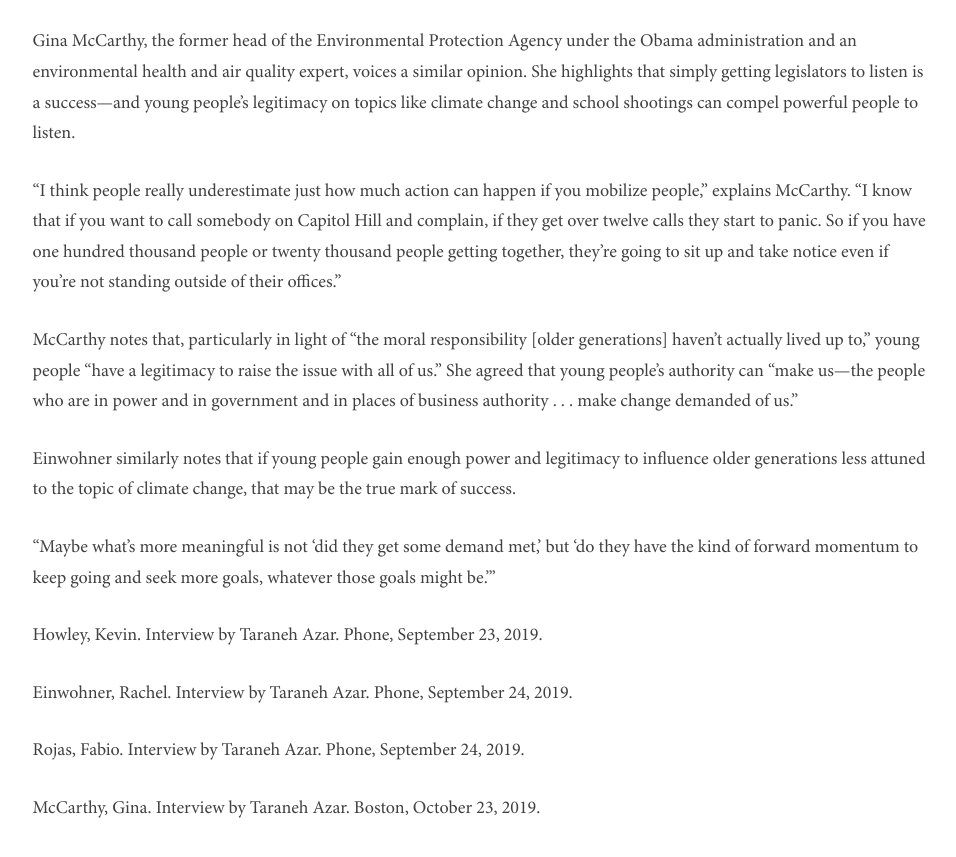
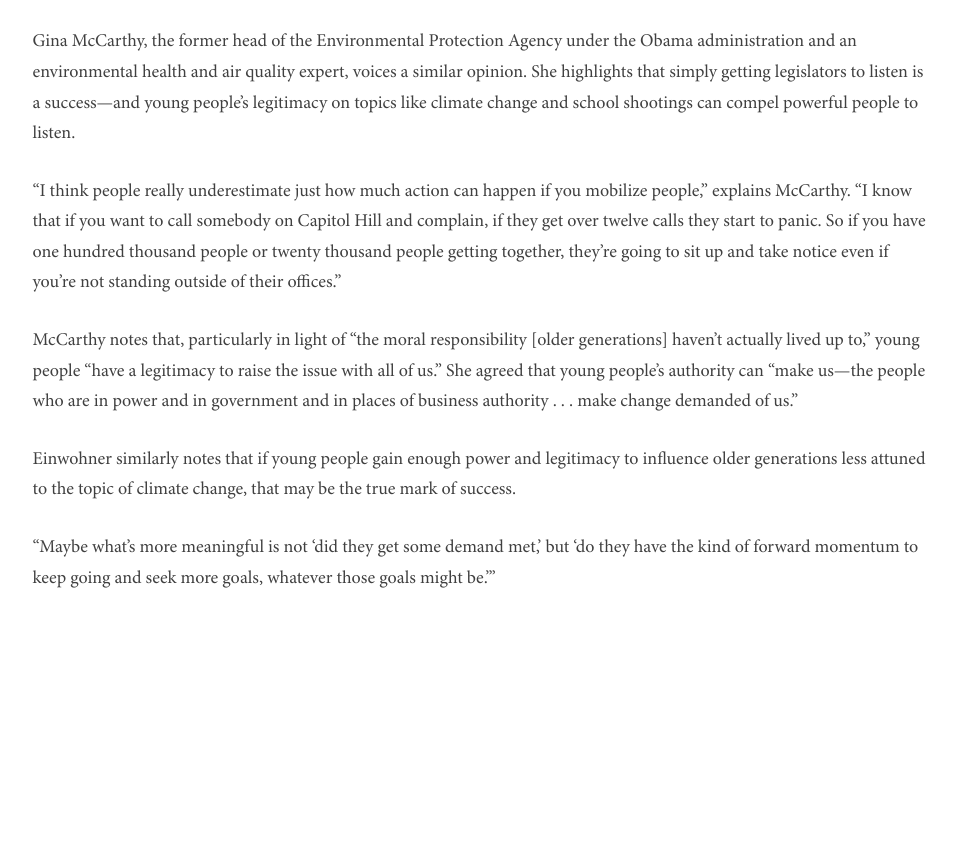
Before and after one commit to neuydsa/burningrose, a Jekyll site: the page built from _posts/2021-05-05-youth-activism-viral-media.md, in a window 1280 px wide and 900 px high, scrolled down 4519 px. Shown: the top 857 px of the window, without its empty margins (160-1116 px from the left). Built offline with Jekyll 4.4.1, drawn with Linux system fonts in a browser that asks for light colours; after the commit the page ends 5188 px from its top, so only the background shows below that.

Commit message:
Update article

```diff
--- a/_posts/2021-05-05-youth-activism-viral-media.md
+++ b/_posts/2021-05-05-youth-activism-viral-media.md
@@ -65,11 +65,3 @@ McCarthy notes that, particularly in light of “the moral responsibility [older
 Einwohner similarly notes that if young people gain enough power and legitimacy to influence older generations less attuned to the topic of climate change, that may be the true mark of success.
 
 “Maybe what’s more meaningful is not ‘did they get some demand met,’ but ‘do they have the kind of forward momentum to keep going and seek more goals, whatever those goals might be.’”
-
-Howley, Kevin. Interview by Taraneh Azar. Phone, September 23, 2019.
-
-Einwohner, Rachel. Interview by Taraneh Azar. Phone, September 24, 2019.
-
-Rojas, Fabio. Interview by Taraneh Azar. Phone, September 24, 2019.
-
-McCarthy, Gina. Interview by Taraneh Azar. Boston, October 23, 2019.
```
